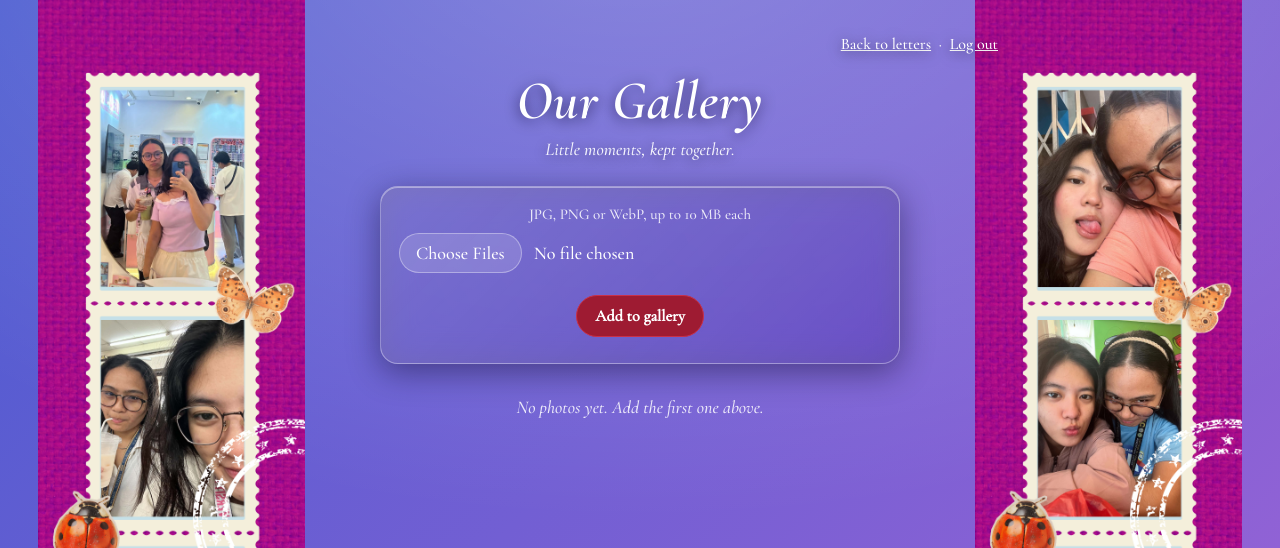
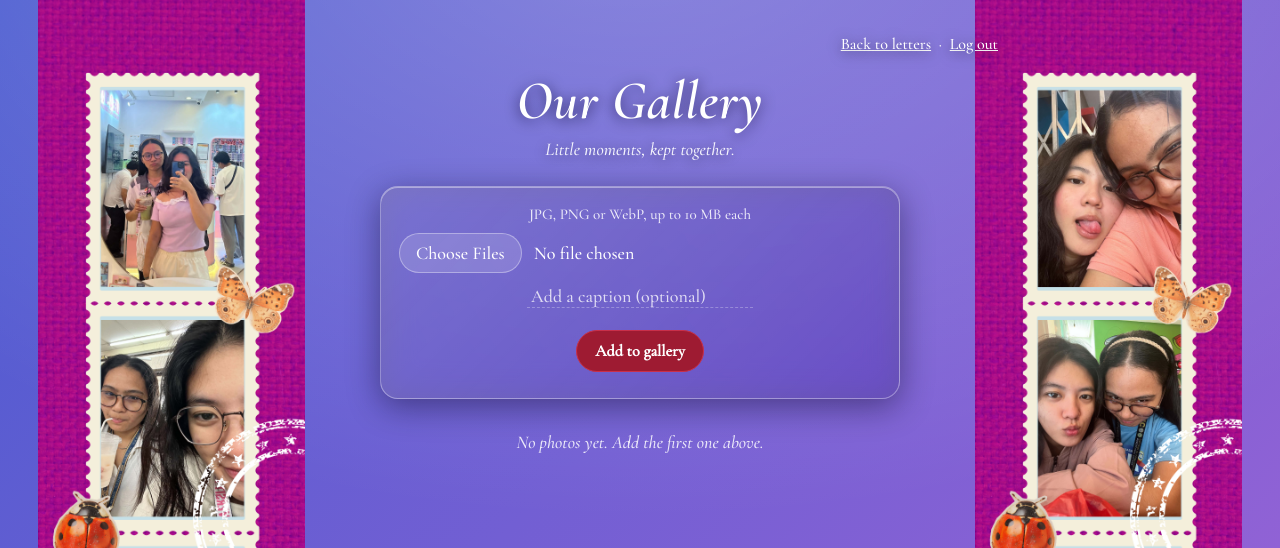
Before and after one commit to Mstar2-d/For-my-Baby, a Flask app: page /gallery in a window 1280 px wide. Shown: the top 548 px of the page. Run offline with Flask 3, Linux system fonts and the light colour scheme; the visitor is signed in with stand-in values (Sample User, id 1); data that the repository does not hold is empty.

Commit message:
Photo Captions

```diff
--- a/drive_store.py
+++ b/drive_store.py
@@ -10,12 +10,13 @@ import uuid
 from datetime import datetime
 
 from PIL import Image, ImageOps
-from sqlalchemy import text
+from sqlalchemy import inspect, text
 
 from db import engine
 
 MAX_MB = 10        # biggest file accepted
 MAX_SIDE = 1600    # photos are shrunk so the longest side is this many pixels
+MAX_CAPTION = 300  # longest caption kept
 SAFE_ID = re.compile(r"^[A-Za-z0-9_.-]+$")
 
 Image.MAX_IMAGE_PIXELS = 60_000_000
@@ -34,9 +35,16 @@ def _init():
                 id TEXT PRIMARY KEY,
                 uploader TEXT NOT NULL,
                 created TEXT NOT NULL,
+                caption TEXT NOT NULL DEFAULT '',
                 data {binary} NOT NULL
             )
         """))
+
+    # Galleries made before captions existed need the column added.
+    existing = {c["name"] for c in inspect(engine).get_columns("photos")}
+    if "caption" not in existing:
+        with engine.begin() as conn:
+            conn.execute(text("ALTER TABLE photos ADD COLUMN caption TEXT NOT NULL DEFAULT ''"))
 
 
 _init()
@@ -79,23 +87,44 @@ def list_photos():
     """Newest first. Doesn't load the pictures themselves, only their details."""
     with engine.connect() as conn:
         rows = conn.execute(text(
-            "SELECT id, uploader, created FROM photos ORDER BY created DESC LIMIT 200"
+            "SELECT id, uploader, created, caption FROM photos ORDER BY created DESC LIMIT 200"
         )).mappings().all()
-    return [{"id": r["id"], "by": r["uploader"], "date": _date(r["created"])} for r in rows]
+    return [{
+        "id": r["id"],
+        "by": r["uploader"],
+        "date": _date(r["created"]),
+        "caption": r["caption"] or "",
+    } for r in rows]
 
 
-def save_photo(data, uploader):
+def _clean_caption(caption):
+    return (caption or "").strip()[:MAX_CAPTION]
+
+
+def save_photo(data, uploader, caption=""):
     jpeg = prepare(data)
     with engine.begin() as conn:
         conn.execute(
-            text("""INSERT INTO photos (id, uploader, created, data)
-                    VALUES (:id, :who, :created, :data)"""),
+            text("""INSERT INTO photos (id, uploader, created, caption, data)
+                    VALUES (:id, :who, :created, :caption, :data)"""),
             {
                 "id": uuid.uuid4().hex,
                 "who": uploader,
                 "created": datetime.now().isoformat(),
+                "caption": _clean_caption(caption),
                 "data": jpeg,
             },
+        )
+
+
+def set_caption(photo_id, caption):
+    """Adds or changes the caption on an existing photo."""
+    if not SAFE_ID.match(photo_id):
+        return
+    with engine.begin() as conn:
+        conn.execute(
+            text("UPDATE photos SET caption = :caption WHERE id = :id"),
+            {"id": photo_id, "caption": _clean_caption(caption)},
         )
 
 
--- a/main.py
+++ b/main.py
@@ -283,6 +283,7 @@ def gallery():
 @login_required
 def upload_photos():
     who = who_is_logged_in()
+    caption = request.form.get("caption", "")
     files = [f for f in request.files.getlist("photos") if f and f.filename]
     if not files:
         flash("Choose at least one photo first.")
@@ -291,7 +292,7 @@ def upload_photos():
     added = skipped = 0
     for f in files:
         try:
-            drive_store.save_photo(f.read(), who)
+            drive_store.save_photo(f.read(), who, caption)
             added += 1
         except drive_store.BadImage:
             skipped += 1
@@ -304,6 +305,17 @@ def upload_photos():
         flash(f"{added} {'photo' if added == 1 else 'photos'} added.")
     if skipped:
         flash(f"{skipped} skipped. Only JPG, PNG or WebP photos up to {drive_store.MAX_MB} MB work.")
+    return redirect(url_for("gallery"))
+
+
+@app.post("/gallery/caption/<photo_id>")
+@login_required
+def caption_photo(photo_id):
+    try:
+        drive_store.set_caption(photo_id, request.form.get("caption", ""))
+    except Exception:
+        app.logger.exception("Could not save a caption")
+        flash("Couldn’t save that caption. Please try again.")
     return redirect(url_for("gallery"))
 
 
--- a/static/style.css
+++ b/static/style.css
@@ -724,6 +724,63 @@ textarea:focus-visible {
   background: rgba(255, 179, 191, 0.18);
 }
 
+/* Caption row: view it, or open a small box to write one */
+.photo .cap-actions {
+  display: flex;
+  gap: 6px;
+  align-items: center;
+}
+
+.photo .edit-cap,
+.photo .save {
+  padding: 2px 10px;
+  font-size: 0.85rem;
+}
+
+.photo .cap-text {
+  flex: 1 1 100%;
+  margin: 4px 0 0;
+  font-size: 1.15rem;
+  color: var(--ink);
+  overflow-wrap: anywhere;
+}
+
+.cap-form {
+  display: flex;
+  flex: 1 1 100%;
+  gap: 6px;
+  align-items: center;
+  margin-top: 6px;
+}
+
+.cap-form[hidden] {
+  display: none;
+}
+
+.cap-input {
+  flex: 1 1 auto;
+  min-width: 0;
+  padding: 6px 4px;
+  font: inherit;
+  color: var(--ink);
+  background: transparent;
+  border: 0;
+  border-bottom: 1.5px dashed var(--line);
+}
+
+.cap-input::placeholder {
+  color: var(--muted);
+}
+
+.cap-input:focus {
+  outline: none;
+  border-bottom-color: var(--seal-light);
+}
+
+.upload .cap-input {
+  margin-top: 12px;
+}
+
 /* Full-size view when you click a photo */
 .lightbox {
   max-width: 95vw;
--- a/templates/gallery.html
+++ b/templates/gallery.html
@@ -17,6 +17,7 @@
   <form class="upload" id="uploadForm" method="post" action="{{ url_for('upload_photos') }}" enctype="multipart/form-data">
     <small>JPG, PNG or WebP, up to 10 MB each</small>
     <input type="file" name="photos" accept="image/jpeg,image/png,image/webp" multiple required aria-label="Choose photos">
+    <input class="cap-input" type="text" name="caption" maxlength="300" placeholder="Add a caption (optional)" aria-label="Caption for these photos">
     <div class="bar">
       <button type="submit" class="primary" id="uploadBtn">Add to gallery</button>
     </div>
@@ -37,8 +38,18 @@
           </button>
           <figcaption>
             <span>{{ p['by'] }}{% if p['by'] and p['date'] %} · {% endif %}{{ p['date'] }}</span>
-            <form class="inline" method="post" action="{{ url_for('delete_photo', photo_id=p['id']) }}" onsubmit="return confirm('Delete this photo for good?')">
-              <button type="submit" class="del" aria-label="Delete photo">Delete</button>
+            <div class="cap-actions">
+              <button type="button" class="edit-cap" data-id="{{ p['id'] }}">{% if p['caption'] %}Edit{% else %}Caption{% endif %}</button>
+              <form class="inline" method="post" action="{{ url_for('delete_photo', photo_id=p['id']) }}" onsubmit="return confirm('Delete this photo for good?')">
+                <button type="submit" class="del" aria-label="Delete photo">Delete</button>
+              </form>
+            </div>
+            {% if p['caption'] %}
+              <p class="cap-text">{{ p['caption'] }}</p>
+            {% endif %}
+            <form class="cap-form" id="cap-{{ p['id'] }}" hidden method="post" action="{{ url_for('caption_photo', photo_id=p['id']) }}">
+              <input class="cap-input" type="text" name="caption" value="{{ p['caption'] }}" maxlength="300" placeholder="Write a caption…" aria-label="Caption for this photo">
+              <button type="submit" class="save">Save</button>
             </form>
           </figcaption>
         </figure>
@@ -65,6 +76,16 @@
   });
   box.addEventListener('click', function () { box.close(); });
 
+  document.querySelectorAll('.edit-cap').forEach(function (b) {
+    b.addEventListener('click', function () {
+      var form = document.getElementById('cap-' + b.dataset.id);
+      form.hidden = !form.hidden;
+      if (!form.hidden) {
+        form.querySelector('input').focus();
+      }
+    });
+  });
+
   document.getElementById('uploadForm').addEventListener('submit', function () {
     var btn = document.getElementById('uploadBtn');
     btn.disabled = true;
```
